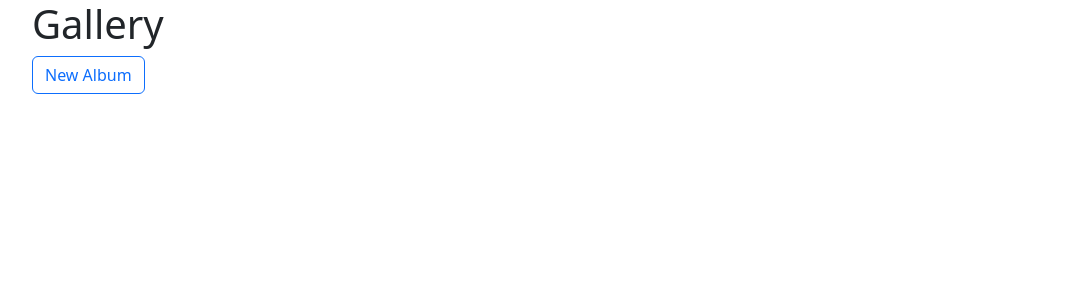
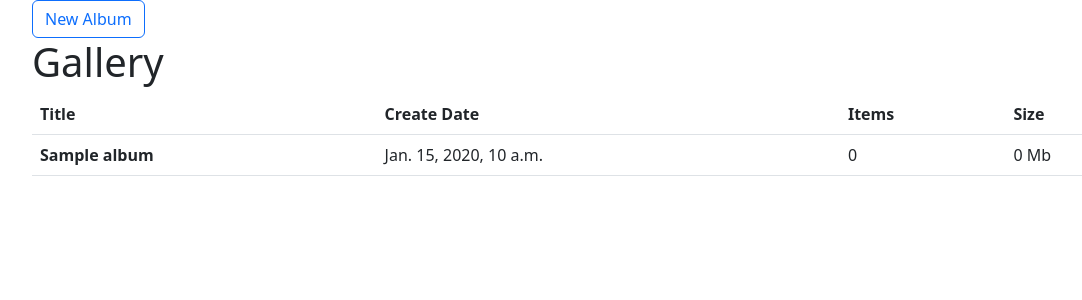
Before and after one commit to franjocortes/ImageGallery, a Django app: page /albums/ in a window 1280 px wide. Shown: the top 300 px of the page, without its empty margins (50-1132 px from the left). Run offline with Django 4.2, Linux system fonts and the light colour scheme; tables that the repository leaves empty hold one stand-in row (values such as "Sample post").

Commit message:
add albums from modal and visualize in a table

```diff
--- a/ImageGallery/albums/templates/albums/list.html
+++ b/ImageGallery/albums/templates/albums/list.html
@@ -1,11 +1,7 @@
 {% extends 'base/base.html' %}
 
 {% block content %}
-    <div class="row">
-        <div class="col">
-            <h1>Gallery</h1>
-        </div>
-    </div>
+
 
     <button
         type="button"
@@ -34,7 +30,8 @@
                     aria-label="Close"
                     ></button>
                 </div>
-                <form action="" method="POST">
+                <form action="{% url 'albums:create' %}" method="POST">
+                    {% csrf_token %}
                     <div class="modal-body">
                         {% for field in form %}
                             <div class="form-group mb-3">{{ field }}</div>
@@ -51,5 +48,35 @@
         </div>
     </div>
 
+    <div class="row">
+        <div class="col">
+            <h1>Gallery</h1>
+        </div>
+    </div>
+
+    <div class="row">
+        <div class="col">
+            <table class="table">
+                <thead>
+                  <tr>
+                    <th scope="col">Title</th>
+                    <th scope="col">Create Date</th>
+                    <th scope="col">Items</th>
+                    <th scope="col">Size</th>
+                  </tr>
+                </thead>
+                <tbody>
+                    {% for album in albums %}
+                        <tr>
+                            <th>{{ album.title }}</th>
+                            <td>{{ album.created_at }}</td>
+                            <td>0</td>
+                            <td>0 Mb</td>
+                        </tr>
+                    {% endfor %}
+                </tbody>
+              </table>
+        </div>
+    </div>
 
 {% endblock %}
--- a/ImageGallery/albums/urls.py
+++ b/ImageGallery/albums/urls.py
@@ -1,10 +1,11 @@
 from django.urls import path
 
-from albums.views import index
+from albums.views import index, create
 
 
 app_name = 'albums'
 
 urlpatterns = [
-    path('', index, name='index')
+    path('', index, name='index'),
+    path('create/', create, name='create'),
 ]
--- a/ImageGallery/albums/views.py
+++ b/ImageGallery/albums/views.py
@@ -1,13 +1,23 @@
-from django.shortcuts import render
+from django.shortcuts import render, redirect
 
 from albums.forms import AlbumForm
+from albums.models import Album
 
-# Create your views here.
 
 def index(request):
     form = AlbumForm()
+    albums = Album.objects.all()
     context = {
         'title': 'Gallery',
         'form': form,
+        'albums': albums,
     }
     return render(request, 'albums/list.html', context)
+
+
+def create(request):
+    form = AlbumForm(request.POST or None)
+
+    if request.method == 'POST' and form.is_valid():
+        album = form.save()
+        return redirect('albums:index')
```
